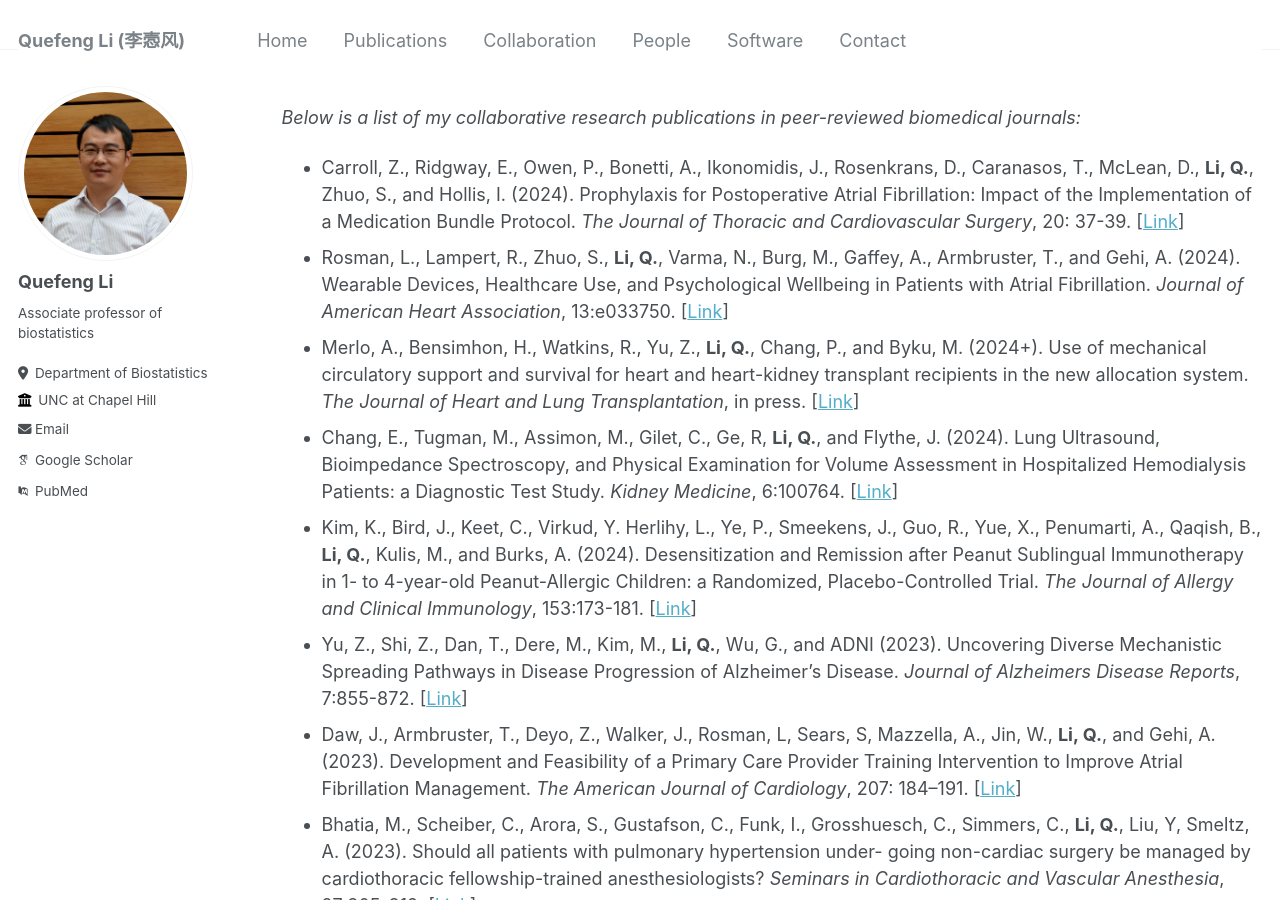
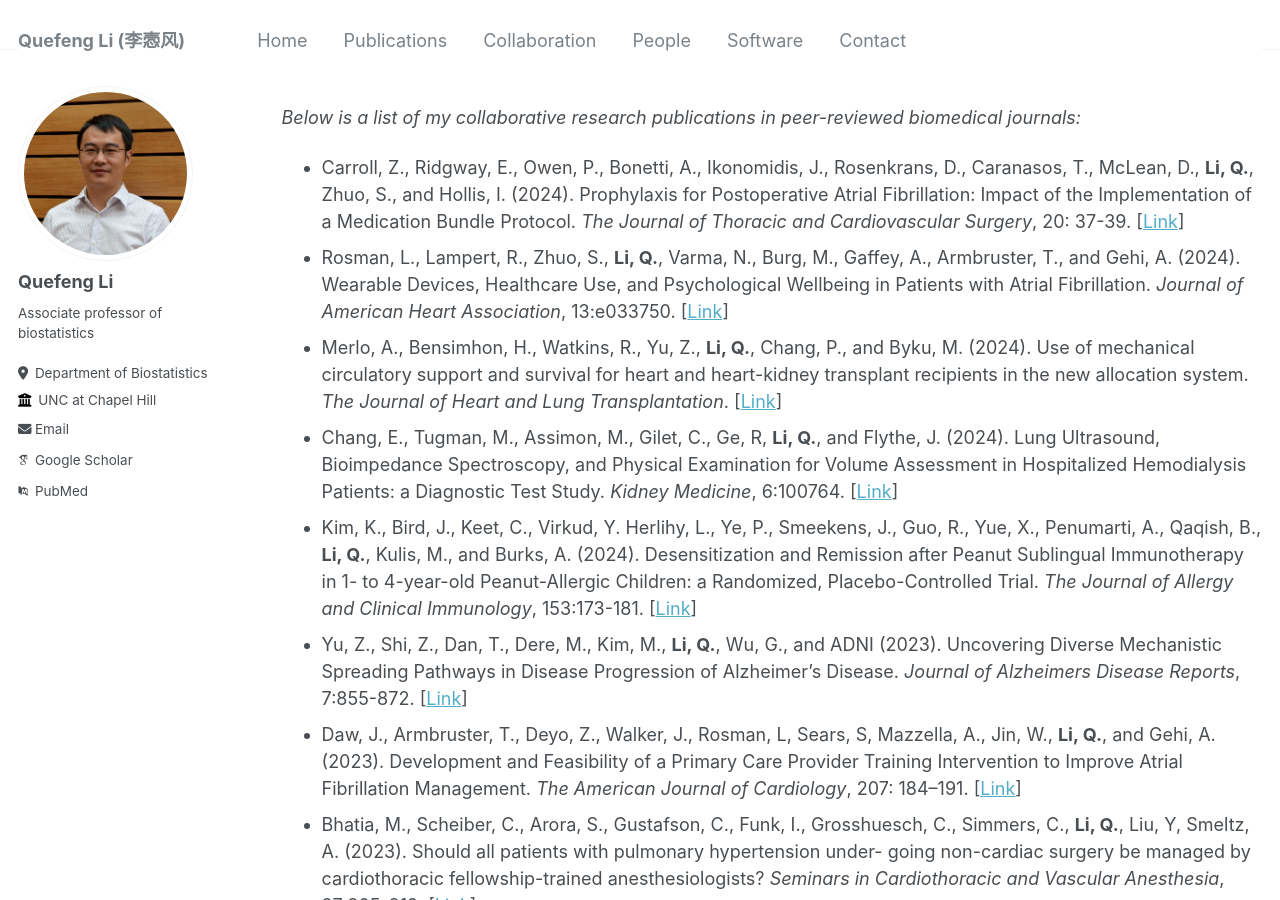
Before and after one commit to quefengli/quefengli.github.io, a Jekyll site: the page built from _pages/collaboration.md, in a window 1280 px wide and 900 px high. Built offline with Jekyll 4.4.1, drawn with Linux system fonts in a browser that asks for light colours; some web fonts are replaced.

Commit message:
Update collaboration.md

```diff
--- a/_pages/collaboration.md
+++ b/_pages/collaboration.md
@@ -13,16 +13,19 @@ _Below is a list of my collaborative research publications in peer-reviewed biom
 -   Rosman, L., Lampert, R., Zhuo, S., **Li, Q.**, Varma, N., Burg, M., Gaffey, A., Armbruster, T., and Gehi,
     A. (2024). Wearable Devices, Healthcare Use, and Psychological Wellbeing in Patients with Atrial Fibrillation. _Journal
     of American Heart Association_, 13:e033750. [[Link](https://www.ahajournals.org/doi/10.1161/JAHA.123.033750)]
--   Merlo, A., Bensimhon, H., Watkins, R., Yu, Z., **Li, Q.**, Chang, P., and Byku, M. (2024+). Use of mechanical circulatory
-    support and survival for heart and heart-kidney transplant recipients in the new allocation system. <span class="underline">*The Journal of Heart
-    and Lung Transplantation*</span>, in press. [[Link](https://www.jhltopen.org/article/S2950-1334(24)00020-X/fulltext)]
--   Chang, E., Tugman, M., Assimon, M., Gilet, C., Ge, R, **Li, Q.**, and Flythe, J. (2024). Lung
-    Ultrasound, Bioimpedance Spectroscopy, and Physical Examination for Volume Assessment in Hospitalized Hemodialysis
-    Patients: a Diagnostic Test Study. <span class="underline">*Kidney Medicine*</span>, 6:100764. [[Link](https://www.kidneymedicinejournal.org/article/S2590-0595(23)00182-6/fulltext)]
+-   Merlo, A., Bensimhon, H., Watkins, R., Yu, Z., **Li, Q.**, Chang, P., and Byku, M. (2024). Use of mechanical
+    circulatory support and survival for heart and heart-kidney transplant recipients in the new allocation system. <span
+    class="underline">*The Journal of Heart and Lung
+    Transplantation*</span>. [[Link](https://www.jhltopen.org/article/S2950-1334(24)00020-X/fulltext)]
+-   Chang, E., Tugman, M., Assimon, M., Gilet, C., Ge, R, **Li, Q.**, and Flythe, J. (2024). Lung Ultrasound, Bioimpedance
+    Spectroscopy, and Physical Examination for Volume Assessment in Hospitalized Hemodialysis Patients: a Diagnostic Test
+    Study. <span class="underline">*Kidney Medicine*</span>,
+    6:100764. [[Link](https://www.kidneymedicinejournal.org/article/S2590-0595(23)00182-6/fulltext)]
 -   Kim, K., Bird, J., Keet, C., Virkud, Y. Herlihy, L., Ye, P., Smeekens, J., Guo, R., Yue, X., Penumarti, A., Qaqish, B.,
-    **Li, Q.**, Kulis, M., and Burks, A. (2024). Desensitization and Remission after Peanut Sublingual Immunotherapy in 1- to
-    4-year-old Peanut-Allergic Children: a Randomized, Placebo-Controlled Trial. <span class="underline">*The Journal of Allergy and Clinical
-    Immunology*</span>, 153:173-181. [[Link](https://www.jacionline.org/article/S0091-6749(23)01116-8/fulltext)]
+    **Li, Q.**, Kulis, M., and Burks, A. (2024). Desensitization and Remission after Peanut Sublingual Immunotherapy in 1-
+    to 4-year-old Peanut-Allergic Children: a Randomized, Placebo-Controlled Trial. <span class="underline">*The Journal of
+    Allergy and Clinical Immunology*</span>,
+    153:173-181. [[Link](https://www.jacionline.org/article/S0091-6749(23)01116-8/fulltext)]
 -   Yu, Z., Shi, Z., Dan, T., Dere, M., Kim, M., **Li, Q.**, Wu, G., and ADNI (2023). Uncovering Diverse Mechanistic Spreading
     Pathways in Disease Progression of Alzheimer’s Disease. <span class="underline">*Journal of Alzheimers Disease Reports*</span>, 7:855-872. [[Link](https://www.ncbi.nlm.nih.gov/pmc/articles/PMC10473126/)]
 -   Daw, J., Armbruster, T., Deyo, Z., Walker, J., Rosman, L, Sears, S, Mazzella, A., Jin, W., **Li, Q.**, and Gehi,
```
